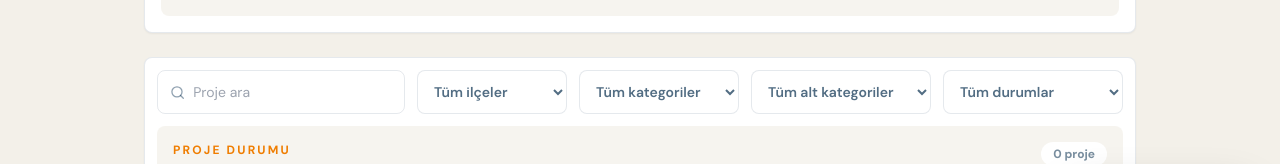
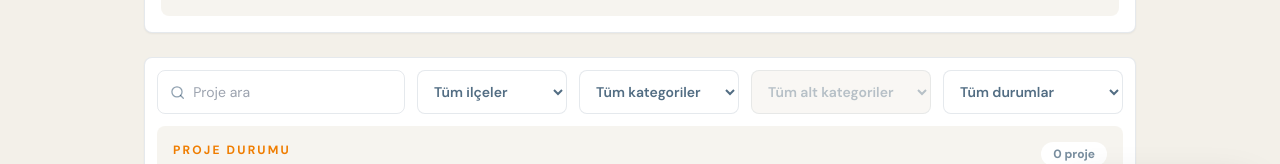
Before and after one commit to yagizkum98-cpu/MUGLA-SEN-N-B-T-EN, a Next.js app: page /projeler in a window 1280 px wide. Shown: the part 558-722 px from the top of the page. Built offline with nearby package versions, Linux system fonts and the light colour scheme.

Commit message:
Tie subcategory filter to selected category

```diff
--- a/app/projeler/page.tsx
+++ b/app/projeler/page.tsx
@@ -4,7 +4,7 @@ import Link from 'next/link'
 import {useMemo, useState} from 'react'
 import {ArrowLeft, CheckCircle2, FileText, MapPin, Search, ShoppingCart} from 'lucide-react'
 import {getCurrentUser} from '@/lib/local-auth'
-import {projectCategories, projectSubcategories, subcategoriesFor} from '@/lib/project-taxonomy'
+import {projectCategories, subcategoriesFor} from '@/lib/project-taxonomy'
 import {formatBudget, useProjects, type ProjectRecord} from '@/lib/projects-store'
 import {useVoteBasket} from '@/lib/vote-basket'
 
@@ -143,8 +143,8 @@ export default function Projects() {
     return Array.from(new Set([...formCategories, ...projectCategoryNames])).sort((a, b) => a.localeCompare(b, 'tr'))
   }, [approved])
   const subcategories = useMemo(() => {
-    if (categoryFilter !== 'all') return subcategoriesFor(categoryFilter)
-    return Array.from(new Set(Object.values(projectSubcategories).flat())).sort((a, b) => a.localeCompare(b, 'tr'))
+    if (categoryFilter === 'all') return []
+    return subcategoriesFor(categoryFilter)
   }, [categoryFilter])
   const selectedStatus = projectStatusOptions.find(option => option.value === statusFilter) ?? projectStatusOptions[0]
   const selectedParticipationStep = participationSteps.find(step => step.id === participationStep) ?? participationSteps[0]
@@ -303,7 +303,7 @@ export default function Projects() {
             <option value="all">Tüm kategoriler</option>
             {categories.map(category => <option key={category} value={category}>{category}</option>)}
           </select>
-          <select value={subcategoryFilter} onChange={event => setSubcategoryFilter(event.target.value)} className="h-11 rounded-lg border border-mugla-navy/10 bg-white px-3 text-sm font-semibold text-mugla-navy/70 outline-none">
+          <select value={subcategoryFilter} onChange={event => setSubcategoryFilter(event.target.value)} disabled={categoryFilter === 'all'} className="h-11 rounded-lg border border-mugla-navy/10 bg-white px-3 text-sm font-semibold text-mugla-navy/70 outline-none disabled:bg-mugla-sand/70 disabled:text-mugla-navy/40">
             <option value="all">Tüm alt kategoriler</option>
             {subcategories.map(subcategory => <option key={subcategory} value={subcategory}>{subcategory}</option>)}
           </select>
```
